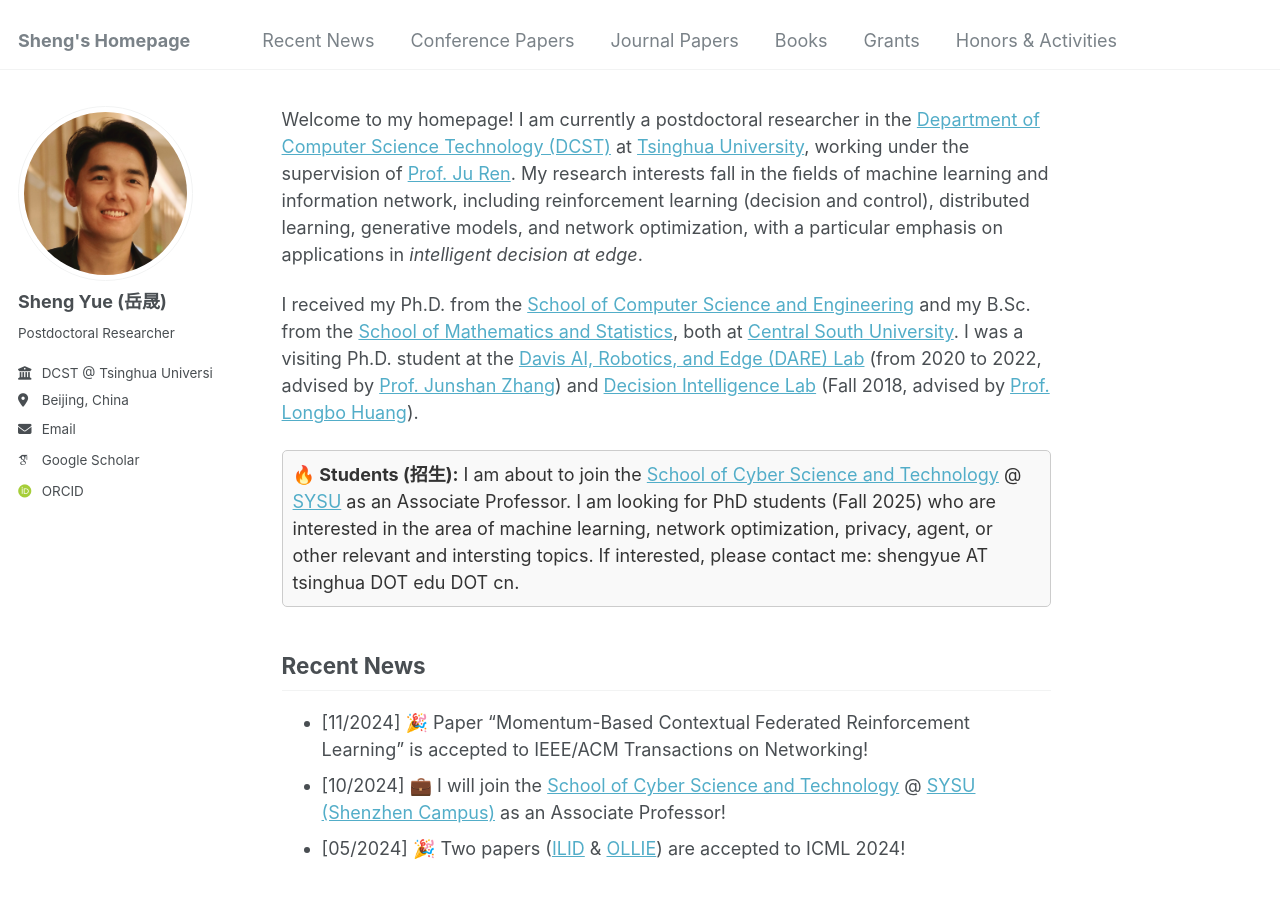
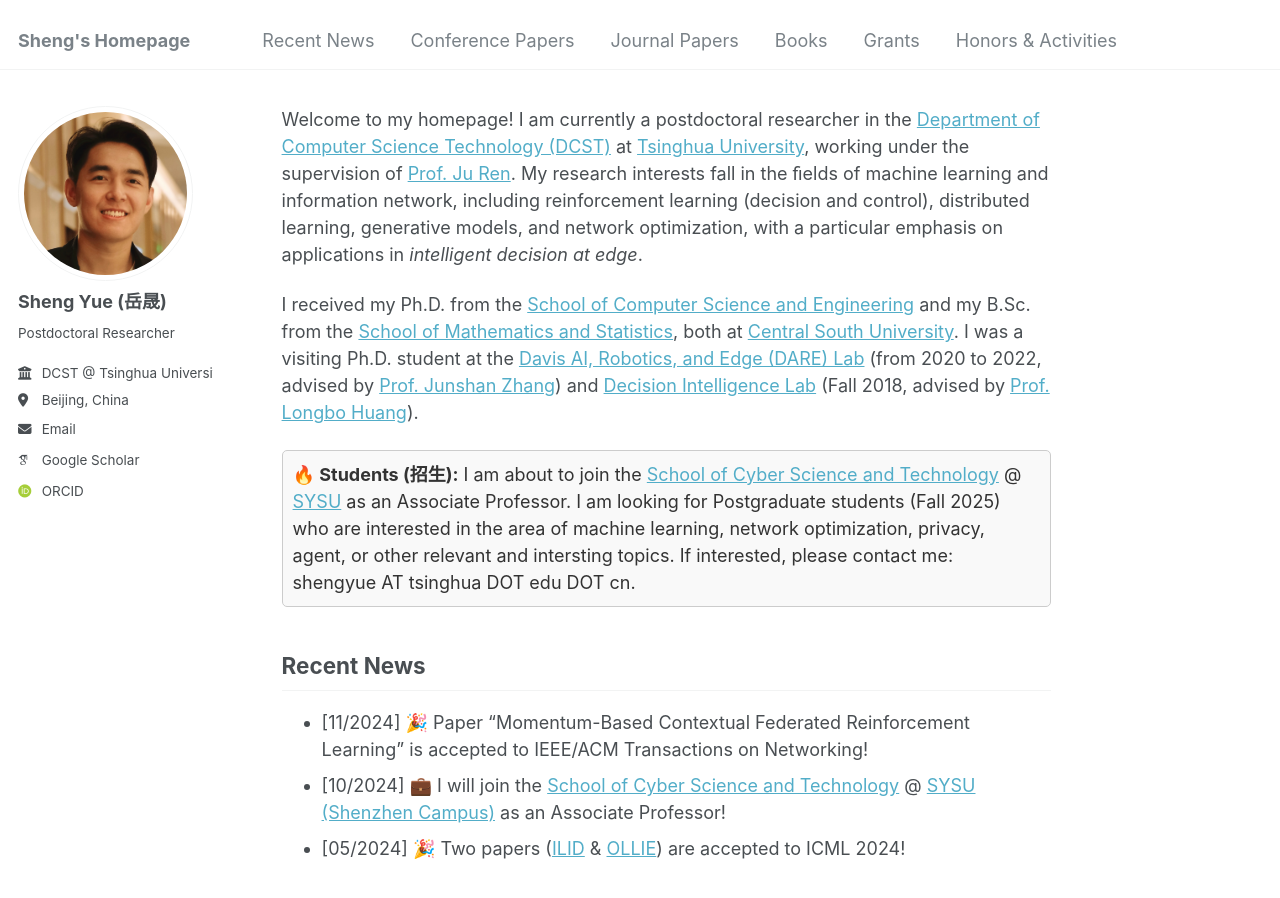
Before and after one commit to shaunyue/shaunyue.github.io, a Jekyll site: the page built from _pages/about.md, in a window 1280 px wide and 900 px high. Built offline with Jekyll 4.4.1, drawn with Linux system fonts in a browser that asks for light colours; some web fonts are replaced; some of the changed text lies outside the part shown.

Commit message:
Update information

```diff
--- a/_pages/about.md
+++ b/_pages/about.md
@@ -23,7 +23,7 @@ function toggleContent(id) {
 </script>
 
 <div style="border: 1px solid #ccc; padding: 10px; background-color: #f9f9f9; color: #333; border-radius: 5px;">
-<strong>🔥 Students (招生):</strong> I am about to join the <a href="https://scst.sysu.edu.cn">School of Cyber Science and Technology</a> @ <a href="https://www.sysu.edu.cn">SYSU</a>  as an Associate Professor. I am looking for PhD students (Fall 2025) who are interested in the area of machine learning, network optimization, privacy, agent, or other relevant and intersting topics. If interested, please contact me: shengyue AT tsinghua DOT edu DOT cn.
+<strong>🔥 Students (招生):</strong> I am about to join the <a href="https://scst.sysu.edu.cn">School of Cyber Science and Technology</a> @ <a href="https://www.sysu.edu.cn">SYSU</a>  as an Associate Professor. I am looking for Postgraduate students (Fall 2025) who are interested in the area of machine learning, network optimization, privacy, agent, or other relevant and intersting topics. If interested, please contact me: shengyue AT tsinghua DOT edu DOT cn.
 </div>
 
 <!-- <div style="display: flex; gap: 10px; margin-top: 20px; margin-bottom: 0px;">
```
Also changed, not shown: other parts of _pages/about.md (+2 -0 lines).
